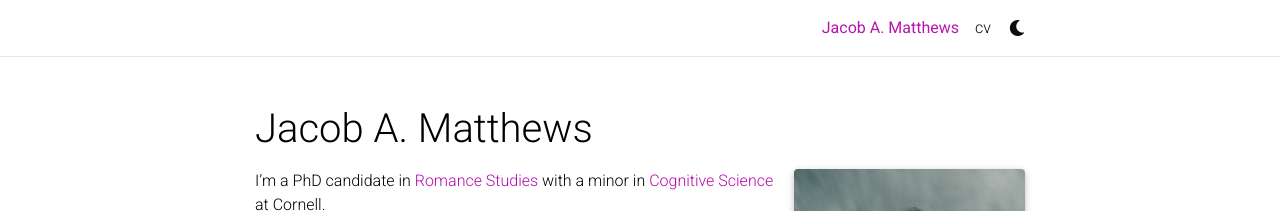
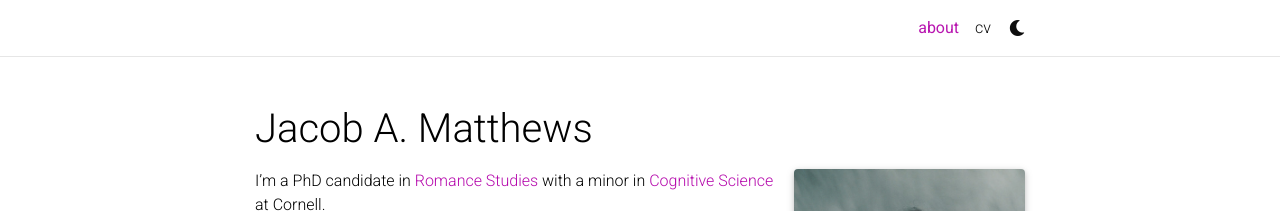
Before and after one commit to jam963/jam963.github.io, a Jekyll site: the page built from _pages/about.md, in a window 1280 px wide. Shown: the top 211 px of the page. Built offline with Jekyll 4.4.1, drawn with Linux system fonts in a browser that asks for light colours; full-size pictures stand in for the smaller copies a plugin makes; comment, search, counter and statistics services are not loaded; a style sheet for code colours, icons or effects is not loaded.

Commit message:
Update about.md

```diff
--- a/_pages/about.md
+++ b/_pages/about.md
@@ -1,6 +1,6 @@
 ---
 layout: about
-title: Jacob A. Matthews
+title: about
 permalink: /
 subtitle:
 
```
